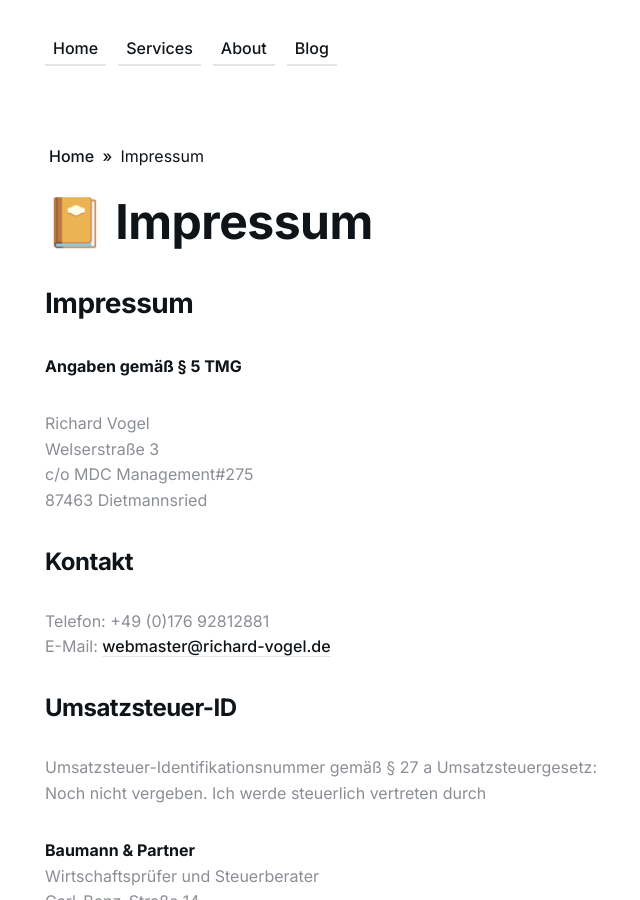
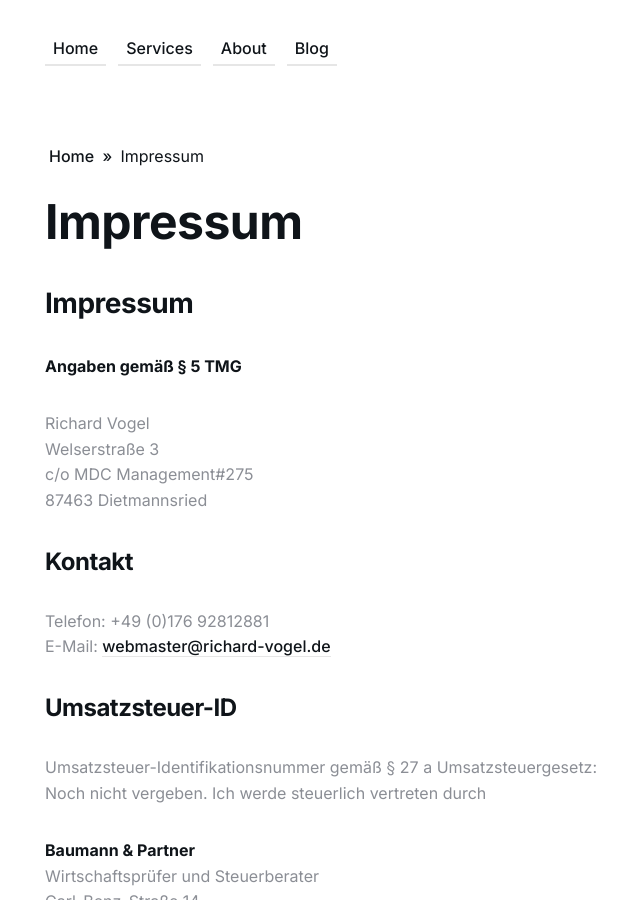
Before and after one commit to testjekyll99/testjekyll99.github.io, a Jekyll site: the page built from _pages/impressum.md, in a window 1280 px wide and 900 px high. Shown: the whole window, without its empty margins (215-855 px from the left). Built offline with Jekyll 4.4.1, drawn with Linux system fonts in a browser that asks for light colours.

```diff
--- a/_pages/impressum.md
+++ b/_pages/impressum.md
@@ -1,6 +1,6 @@
 ---
 layout: page
-title: 📔 Impressum
+title: Impressum
 permalink: /impressum/
 image:
 page_cover:
```
Also changed, not shown: _pages/datenschutz.md (+1 -1 lines).
